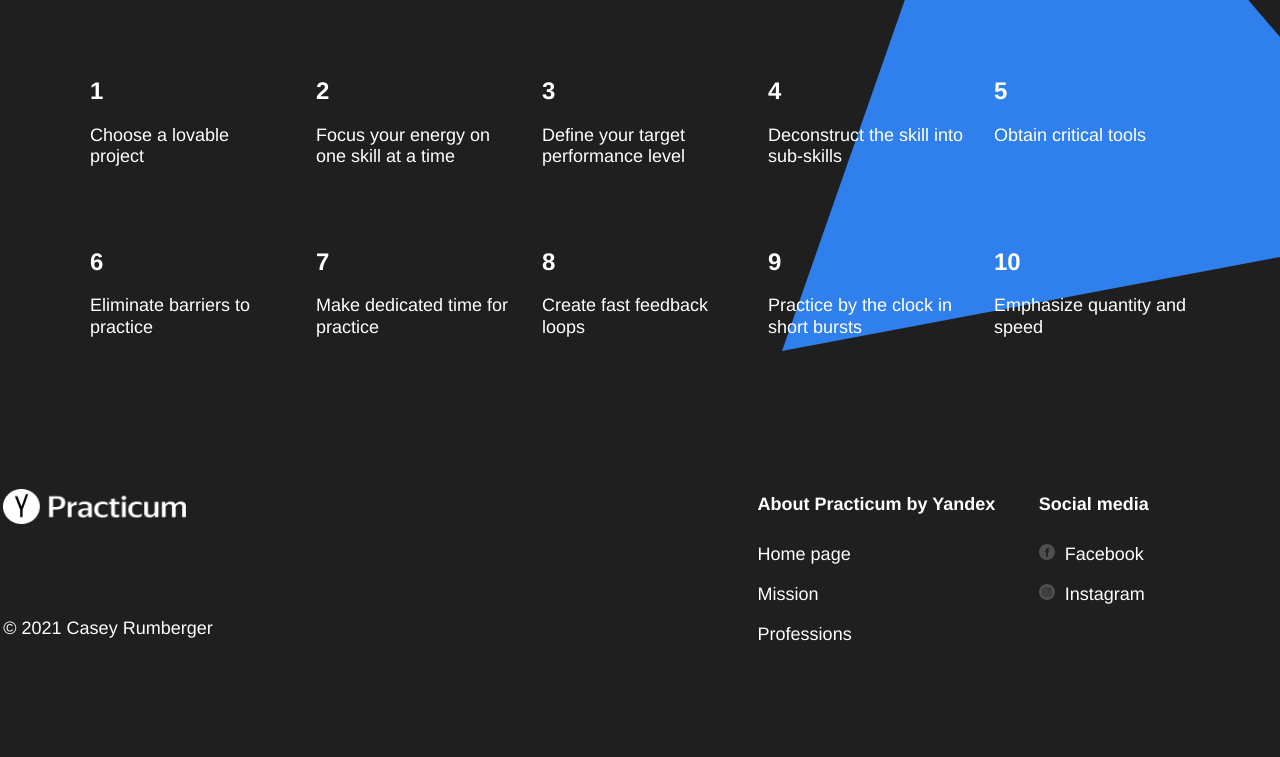
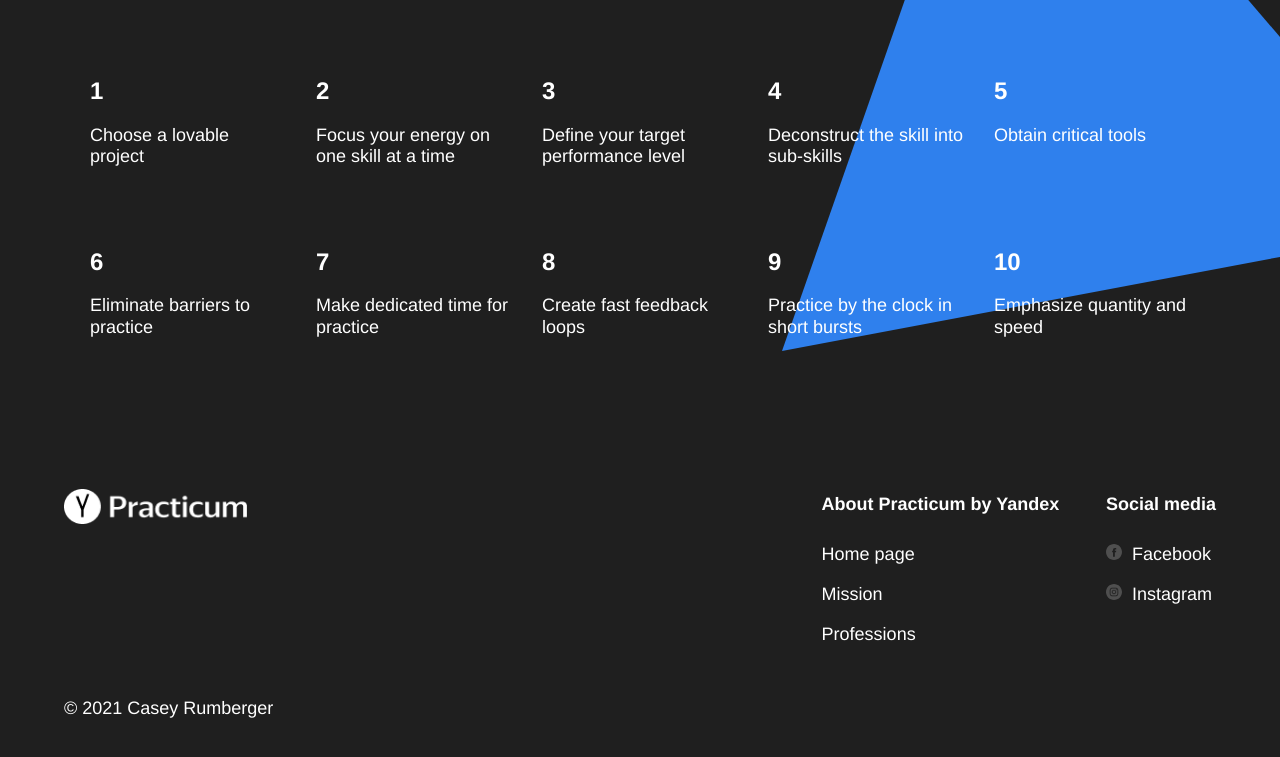
Before and after one commit to cmarie88/web_project_1, a plain HTML site: page index.html in a window 1280 px wide. Shown: the part 3218-3975 px from the top of the page. Drawn offline with Linux system fonts and the light colour scheme.

Commit message:
final I hope changes

```diff
--- a/styles/style.css
+++ b/styles/style.css
@@ -323,13 +323,14 @@
   background-color: #1f1f1f;
   color: white;
   box-sizing: border-box;
+  display: flex;
 }
 
 .footer__columns {
-  height: 100%;
   display: flex;
+  margin: 0 auto;
   padding: 60px 0 40px;
-  justify-content: space-evenly;
+  justify-content: space-between;
   width: 90%;
 }
 
@@ -345,14 +346,6 @@
   font-weight: normal;
   flex-basis: 711px;
   justify-content: space-between;
-}
-
-.footer__column_content_about {
-  /*justify-content: flex-start;*/
-}
-
-.footer__column_content_social {
- /* justify-content: flex-start;*/
 }
 
 .footer__author {
```
